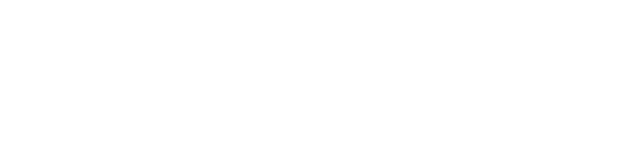
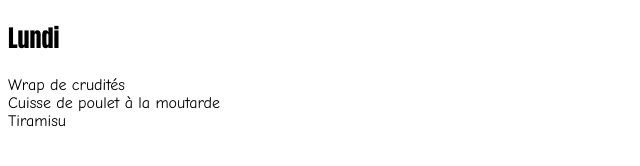
Before and after one commit to Ludovic4233/Restaurant, a plain HTML site: page index.html in a window 1280 px wide. Shown: the whole page, without its empty margins (0-640 px from the left). Drawn offline with Linux system fonts and the light colour scheme.

Commit message:
Le menu du lundiV1

```diff
--- a/index.html
+++ b/index.html
@@ -2,9 +2,15 @@
 <html lang="fr">
 <head>
     <meta charset="UTF-8">
-    <title>Document</title>
+    <title>Menu</title>
 </head>
 <body>
+    <section>
+        <h2 style="font-family: 'Impact'">Lundi</h2>
+        <p style="font-family: 'Comic Sans MS'">Wrap de crudités
+        <br>Cuisse de poulet à la moutarde
+        <br>Tiramisu</p>
+    </section>
 
 </body>
 </html>
```
